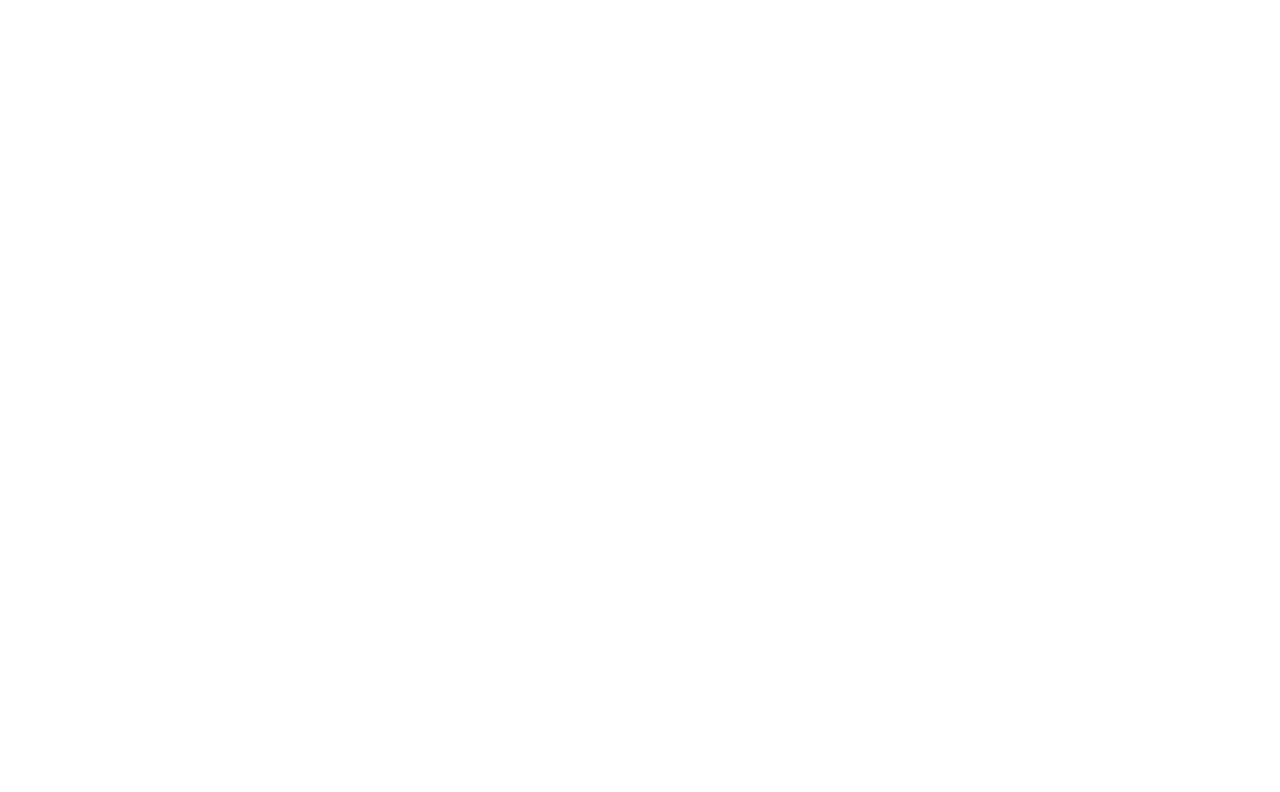
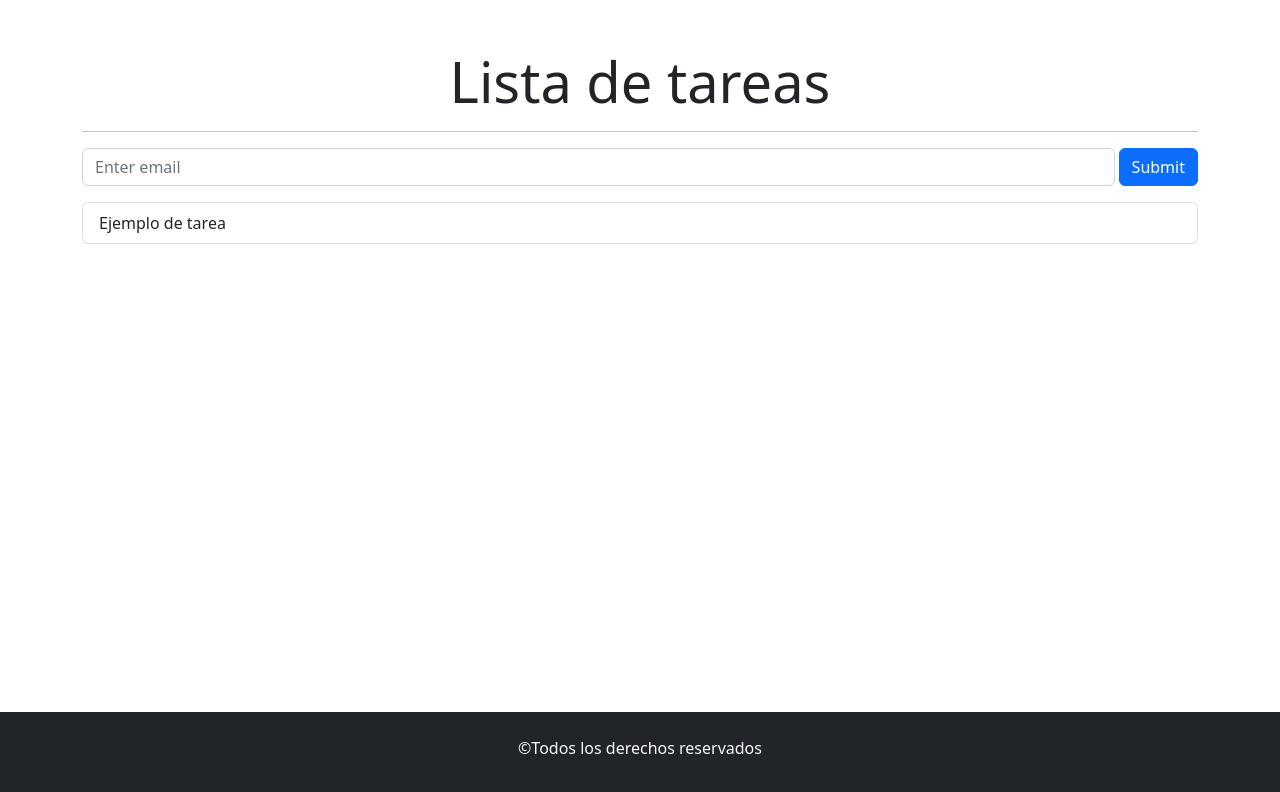
Before and after one commit to RodrigoVizcarraDev/rect_ej4, a React (Vite) app: page / in a window 1280 px wide. Shown: the top 792 px of the page. Built offline with nearby package versions, Linux system fonts and the light colour scheme.

Commit message:
Maquetado lista tareas terminado

```diff
--- a/src/App.css
+++ b/src/App.css
@@ -0,0 +1,9 @@
+#root {
+  min-height: 100vh;
+  display: flex;
+  flex-direction: column;
+}
+
+.main {
+  flex-grow: 1;
+}
--- a/src/App.jsx
+++ b/src/App.jsx
@@ -1,11 +1,20 @@
 import './App.css'
 import 'bootstrap/dist/css/bootstrap.min.css';
+import Container from 'react-bootstrap/Container';
+import FormularioTarea from './components/FormularioTarea';
 
 function App() {
 
   return (
     <>
-
+    <Container className='my-5 main'>
+      <h1 className='display-4 text-center'>Lista de tareas</h1>
+      <hr/>
+      <FormularioTarea></FormularioTarea>
+    </Container>
+    <footer className='text-center bg-dark text-light py-4'>
+      <p>&copy;Todos los derechos reservados</p>
+    </footer>
     </>
   )
 }
--- /dev/null
+++ b/src/components/FormularioTarea.jsx
@@ -0,0 +1,23 @@
+import { Form, Button } from "react-bootstrap";
+import ListaTareas from "./ListaTareas";
+
+const FormularioTarea = () => {
+    return (
+        <>
+            <Form>
+                <Form.Group
+                    className="mb-3 d-flex gap-1"
+                    controlId="formBasicEmail"
+                >
+                    <Form.Control type="text" placeholder="Enter email" />
+                    <Button variant="primary" type="submit">
+                        Submit
+                    </Button>
+                </Form.Group>
+            </Form>
+            <ListaTareas></ListaTareas>
+        </>
+    );
+};
+
+export default FormularioTarea;
--- /dev/null
+++ b/src/components/ItemTarea.jsx
@@ -0,0 +1,9 @@
+import { ListGroup } from "react-bootstrap";
+
+const ItemTarea = () => {
+    return (
+        <ListGroup.Item>Ejemplo de tarea</ListGroup.Item>
+    );
+};
+
+export default ItemTarea;
--- /dev/null
+++ b/src/components/ListaTareas.jsx
@@ -0,0 +1,12 @@
+import { ListGroup } from "react-bootstrap";
+import ItemTarea from "./ItemTarea";
+
+const ListaTareas = () => {
+    return (
+        <ListGroup>
+            <ItemTarea></ItemTarea>
+        </ListGroup>
+    );
+};
+
+export default ListaTareas;
```
